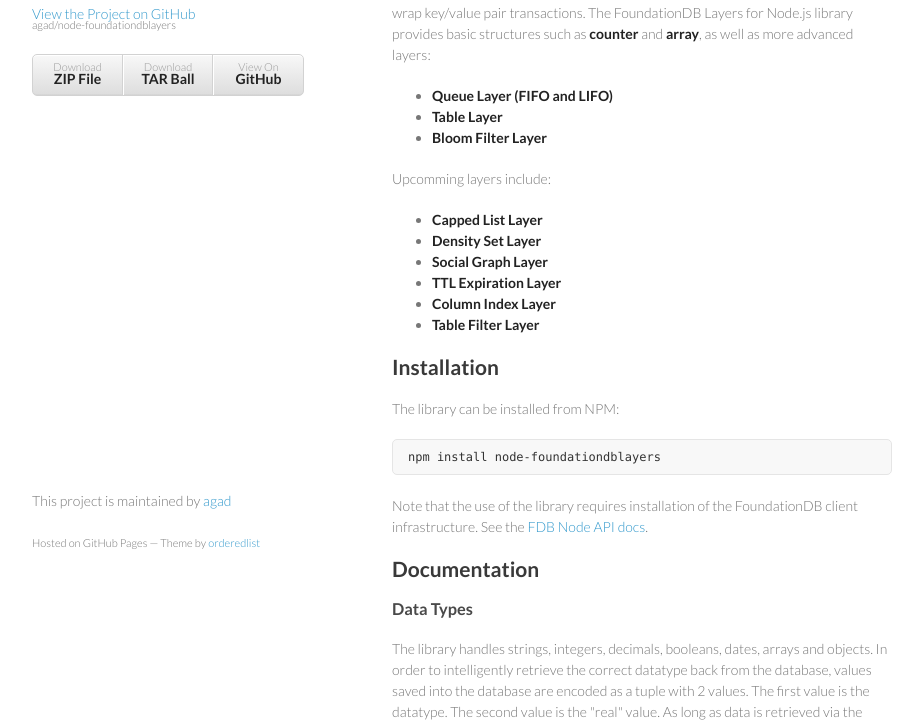
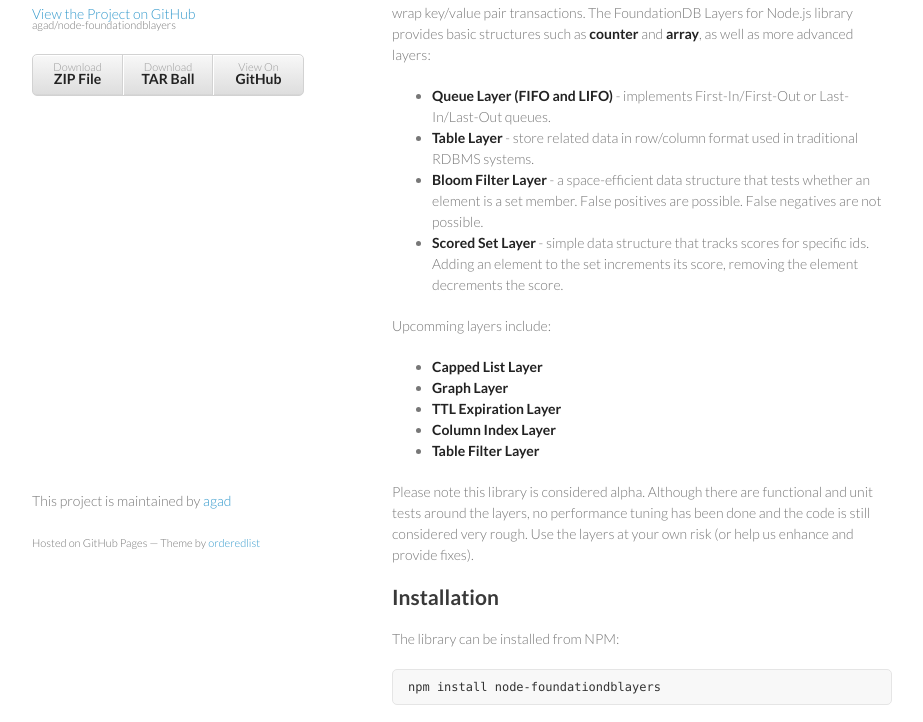
Before and after one commit to justmoon/node-foundationdblayers, a plain HTML site: page index.html in a window 1280 px wide. Shown: the part 178-900 px from the top of the page, without its empty margins (178-1101 px from the left). Drawn offline with Linux system fonts and the light colour scheme.

```diff
--- a/index.html
+++ b/index.html
@@ -28,7 +28,7 @@
         </ul>
       </header>
       <section>
-        <h3>FoundationDB Layers for Node.js</h3>
+        <h3>FoundationDB Layers for Node.js (alpha)</h3>
 
 <p>This library offers a set of layers to use with the <a href="http://www.foundationdb.com/">FoundationDB database</a>.  FoundationDB
 is an interesting, new noSQL variant that combines true ACID transactions across server instances and multiple key/value pairs.
@@ -36,19 +36,25 @@
 The FoundationDB Layers for Node.js library provides basic structures such as <strong>counter</strong> and <strong>array</strong>, as well as more advanced layers:</p>
 
 <ul>
-<li><strong>Queue Layer (FIFO and LIFO)</strong></li>
-<li><strong>Table Layer</strong></li>
-<li><strong>Bloom Filter Layer</strong></li>
+<li>
+<strong>Queue Layer (FIFO and LIFO)</strong> - implements First-In/First-Out or Last-In/Last-Out queues.</li>
+<li>
+<strong>Table Layer</strong> - store related data in row/column format used in traditional RDBMS systems.</li>
+<li>
+<strong>Bloom Filter Layer</strong> - a space-efficient data structure that tests whether an element is a set member. False positives are possible.  False negatives are not possible.</li>
+<li>
+<strong>Scored Set Layer</strong> - simple data structure that tracks scores for specific ids.  Adding an element to the set increments its score, removing the element decrements the score.</li>
 </ul><p>Upcomming layers include:</p>
 
 <ul>
 <li><strong>Capped List Layer</strong></li>
-<li><strong>Density Set Layer</strong></li>
-<li><strong>Social Graph Layer</strong></li>
+<li><strong>Graph Layer</strong></li>
 <li><strong>TTL Expiration Layer</strong></li>
 <li><strong>Column Index Layer</strong></li>
 <li><strong>Table Filter Layer</strong></li>
-</ul><h2>Installation</h2>
+</ul><p>Please note this library is considered alpha.  Although there are functional and unit tests around the layers, no performance tuning has been done and the code is still considered very rough.  Use the layers at your own risk (or help us enhance and provide fixes).</p>
+
+<h2>Installation</h2>
 
 <p>The library can be installed from NPM:</p>
 
@@ -76,9 +82,10 @@
 <li>date = 4</li>
 <li>arrays = 5</li>
 <li>objects = 5</li>
+<li>NULL = 6</li>
 </ul><p>The library only supports integers between the values of -9007199254740993 and 9007199254740991 because these
 are the limits of what javascript can handle with precision.  If you need to support values larger or smaller, turn to
-one of the bigint/bigdecimal libraries and convert the values to strings before storing int the library.</p>
+one of the bigint/bigdecimal libraries and convert the values to strings before storing in the library.</p>
 
 <p>Decimals are stored as string buffers and then are converted to floats when extracted.</p>
 
```
Also changed, not shown: params.json (+1 -1 lines).
